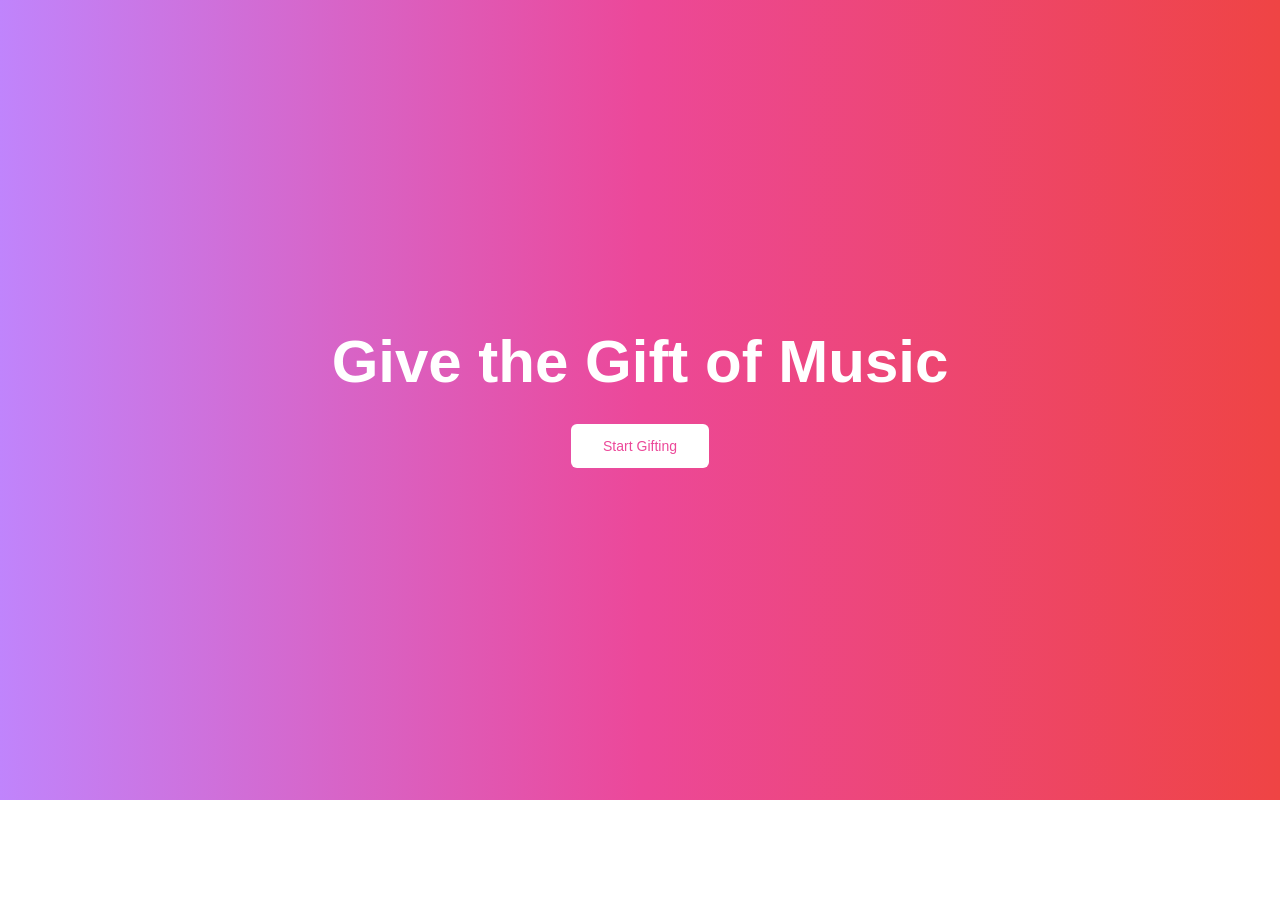
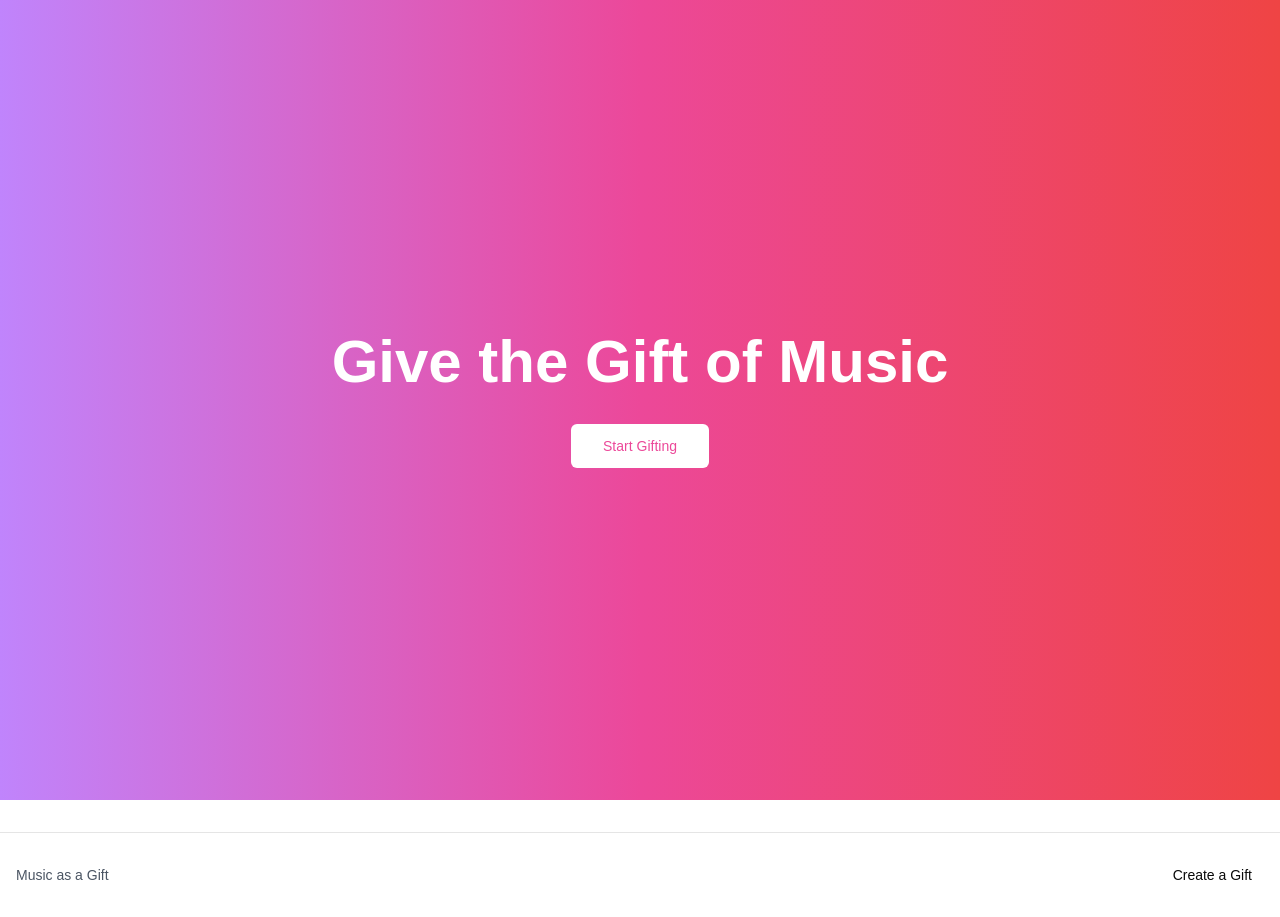
Before and after one commit to jfobrien29/music-as-a-gift, a Next.js app: page / in a window 1280 px wide. Before the commit the page ends 800 px from the top, so only its background shows below. Built offline with nearby package versions, Linux system fonts and the light colour scheme.

Commit message:
add a footer

```diff
--- a/app/layout.tsx
+++ b/app/layout.tsx
@@ -1,5 +1,6 @@
 import type { Metadata } from 'next'
 import './globals.css'
+import { Footer } from '@/components/footer'
 
 export const metadata: Metadata = {
   title: 'Music as a Gift',
@@ -13,7 +14,12 @@ export default function RootLayout({
 }>) {
   return (
     <html lang="en">
-      <body>{children}</body>
+      <body className="min-h-screen flex flex-col">
+        <main className="flex-1">
+          {children}
+        </main>
+        <Footer />
+      </body>
     </html>
   )
 }
--- /dev/null
+++ b/components/footer.tsx
@@ -0,0 +1,19 @@
+import Link from "next/link"
+import { Button } from "@/components/ui/button"
+
+export function Footer() {
+  return (
+    <footer className="border-t mt-8">
+      <div className="container mx-auto px-4 py-6 flex justify-between items-center">
+        <Link href="/" className="text-sm text-gray-600 hover:text-gray-800">
+          Music as a Gift
+        </Link>
+        <Link href="/gift-info">
+          <Button variant="ghost" size="sm">
+            Create a Gift
+          </Button>
+        </Link>
+      </div>
+    </footer>
+  )
+}
```
